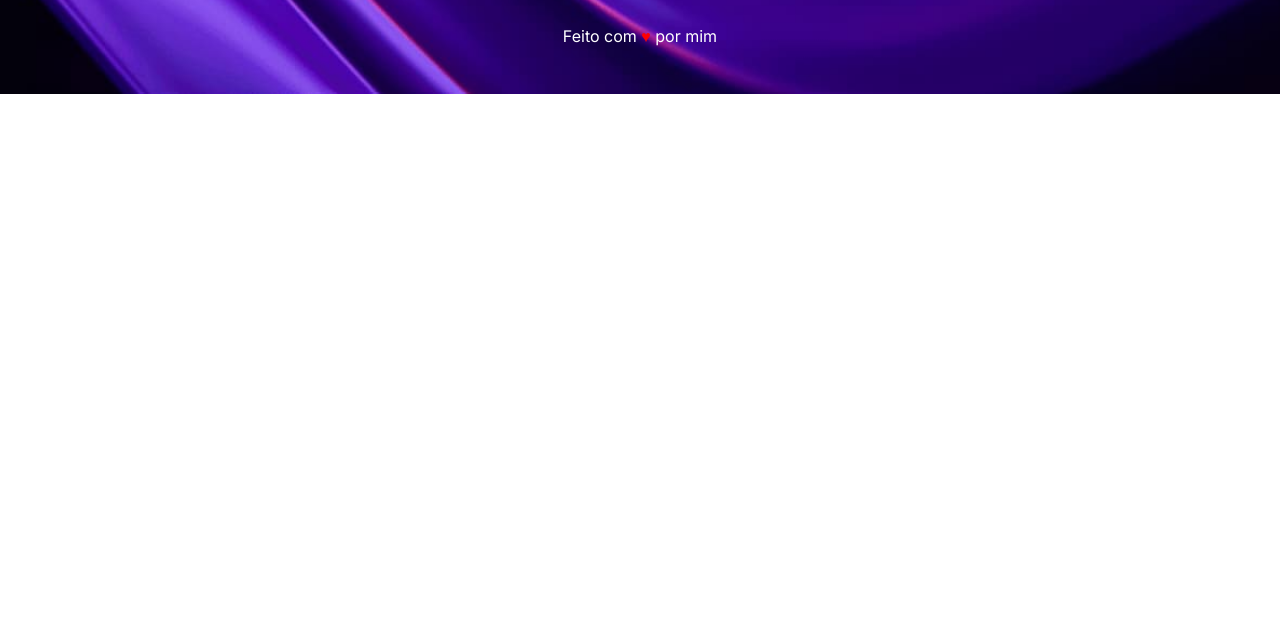
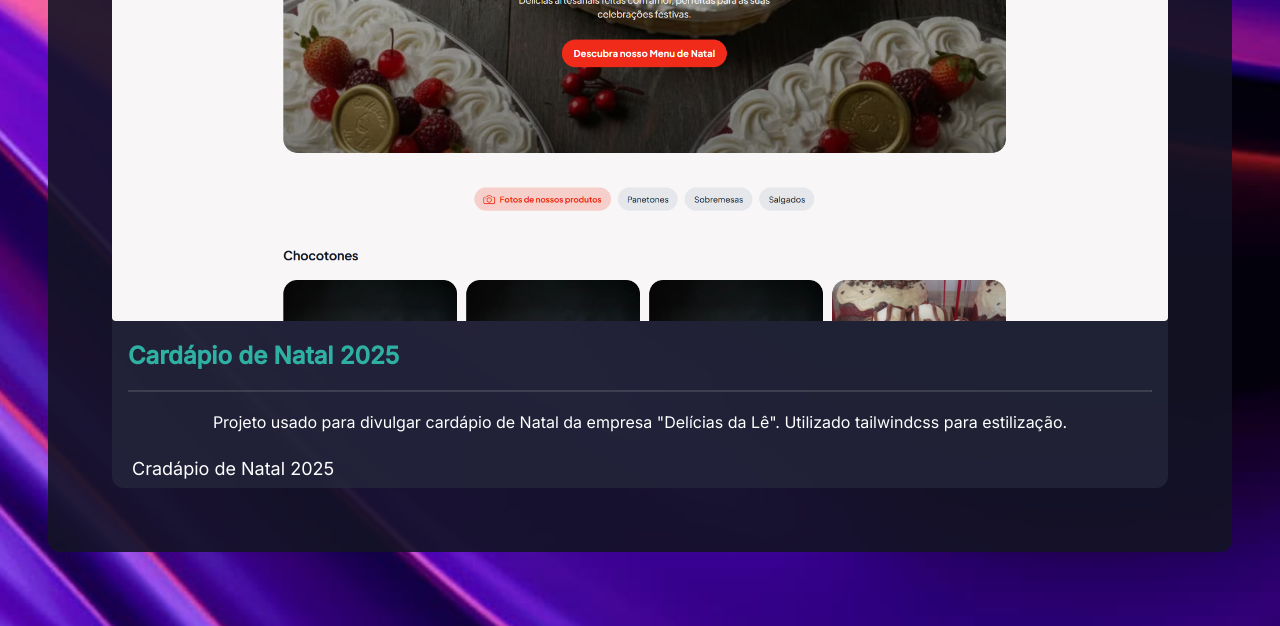
Before and after one commit to luis-h-souza/pages, a plain HTML site: page index.html in a window 1280 px wide. Shown: the part 1772-2398 px from the top of the page. Before the commit the page ends 1866 px from the top, so only its background shows below. Drawn offline with nearby package versions, Linux system fonts and the light colour scheme.

Commit message:
adicionado card da página cardapio de natal 2025

```diff
--- a/index.html
+++ b/index.html
@@ -125,6 +125,20 @@
               </div>
             </div>
 
+            <div class="feature__card">
+              <div class="feature__card-title">
+                <img class="feature__img" src="./natal-2025/assets/doc/cardapio-natal-theme.png" alt="" />
+              </div>
+              <div class="feature__card-body">
+                <div class="feature__card-body-title">Cardápio de Natal 2025</div>
+                <hr class="hr">
+                <div class="feature__card-description">
+                  <p>Projeto usado para divulgar cardápio de Natal da empresa "Delícias da Lê". Utilizado tailwindcss para estilização.</p>
+                  <span class="feature__link"><a class="feature__card-link" href="./natal-2025/index.html" target="_blank">Cradápio de Natal 2025</a></span>
+                </div>
+              </div>
+            </div>
+
       </section>
 
       <footer>
```
Also changed, not shown: natal-2025/assets/doc/cardapio-natal-theme.png (added).
